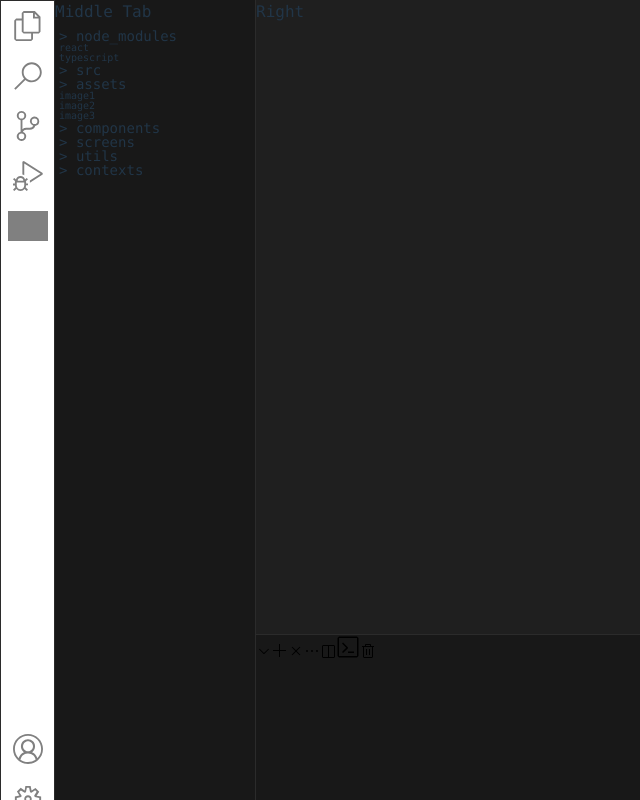
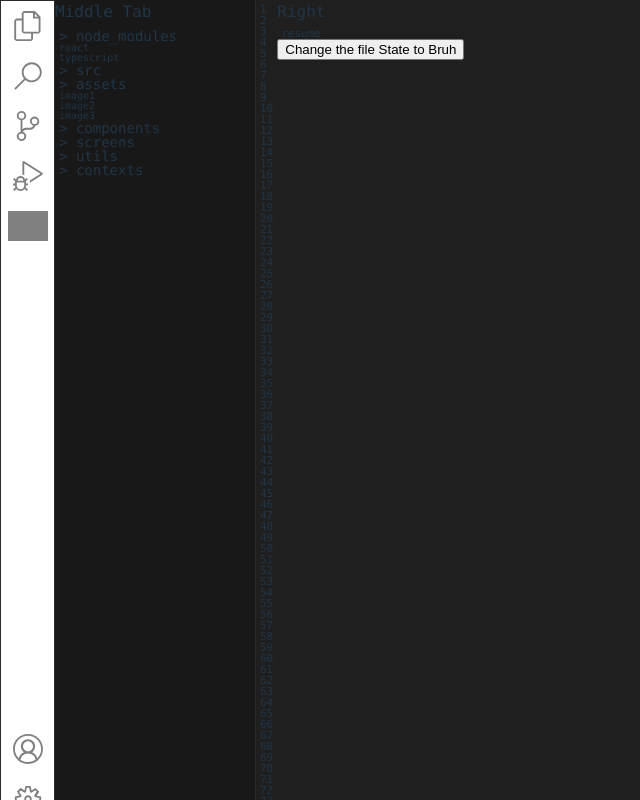
Before and after one commit to Zahmadgit/zeshanahmaddev, a React (Vite) app: page / in a window 1280 px wide. Shown: the top 800 px of the page, without its empty margins (0-640 px from the left). Built offline with nearby package versions, Linux system fonts and the light colour scheme; grey boxes are pictures that could not be loaded.

Commit message:
state management with zustand, and numbers right tab bar almost

```diff
--- a/package.json
+++ b/package.json
@@ -14,7 +14,8 @@
     "eslint-plugin-react-x": "^2.0.6",
     "react": "^19.1.1",
     "react-dom": "^19.1.1",
-    "react-router": "^7.9.4"
+    "react-router": "^7.9.4",
+    "zustand": "^5.0.8"
   },
   "devDependencies": {
     "@eslint/js": "^9.36.0",
--- a/src/components/rightTab/RightTab.tsx
+++ b/src/components/rightTab/RightTab.tsx
@@ -1,9 +1,12 @@
 import TerminalTab from "./TerminalTab";
 import styles from "./RightTab.module.css";
 import { useState, useRef, useEffect } from "react";
+import useCurrentFileState from "../../store/useCurrentFileState";
+
 export default function RightTab() {
   const [terminalHeight, setTerminalHeight] = useState<number>(200);
-
+  const fileState = useCurrentFileState((state) => state.currentFile);
+  const changeFile = useCurrentFileState((state) => state.changeFile);
   const containerRef = useRef<HTMLDivElement>(null);
   useEffect(() => {
     const handleMouseMove = (e: MouseEvent) => {
@@ -38,9 +41,33 @@ export default function RightTab() {
     };
   }, []);
 
+  const columnNumbers = [];
+  for (let i = 1; i < 100; i++) {
+    columnNumbers.push(i);
+  }
   return (
     <div className={styles.rightTabContainer} ref={containerRef}>
-      <div className={styles.codebarContainer}>Right</div>
+      <div style={{ flex: 1, flexDirection: "row", display: "flex" }}>
+        <div>
+          {columnNumbers.map((number) => (
+            <div key={number}>
+              <p>{number}</p>
+            </div>
+          ))}
+        </div>
+        <div className={styles.codebarContainer}>
+          Right
+          <p>{fileState}</p>
+          <button
+            type="button"
+            onClick={() => {
+              changeFile("bruh");
+            }}
+          >
+            Change the file State to Bruh
+          </button>
+        </div>
+      </div>
       <div className={styles.resizeHandle}></div>
       <div
         className={styles.terminalContainer}
--- /dev/null
+++ b/src/store/useCurrentFileState.ts
@@ -0,0 +1,11 @@
+import { create } from "zustand";
+import type { FileState } from "../types/zustandTypes";
+
+const useCurrentFileState = create<FileState>()((set) => ({
+  currentFile: "resume",
+  changeFile: (fileName: string) => {
+    set({ currentFile: fileName });
+  },
+}));
+
+export default useCurrentFileState;
--- /dev/null
+++ b/src/types/zustandTypes.ts
@@ -0,0 +1,5 @@
+export interface FileState {
+  currentFile: string;
+  // eslint-disable-next-line no-unused-vars
+  changeFile: (fileName: string) => void;
+}
```
Also changed, not shown: 1 other file (tests, documents, lock files or other folders).
